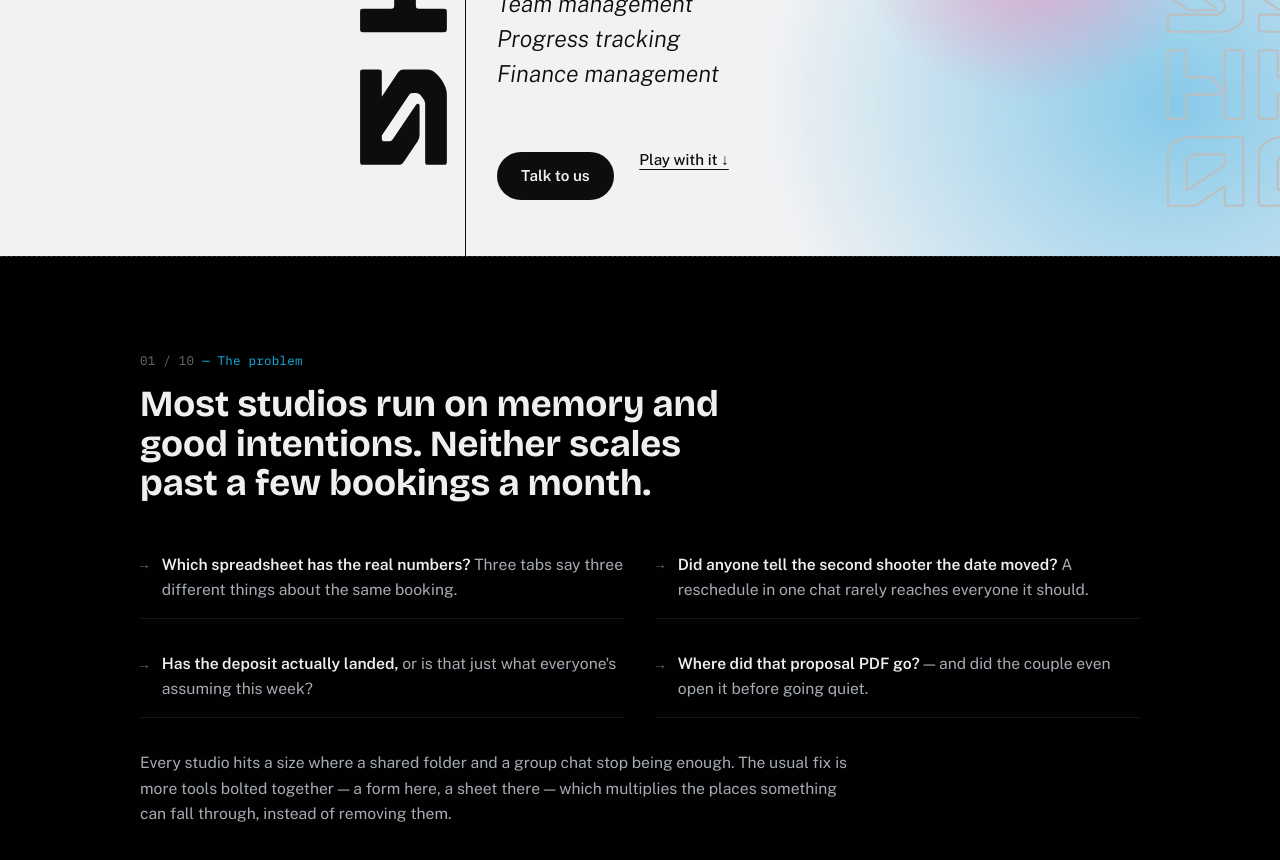
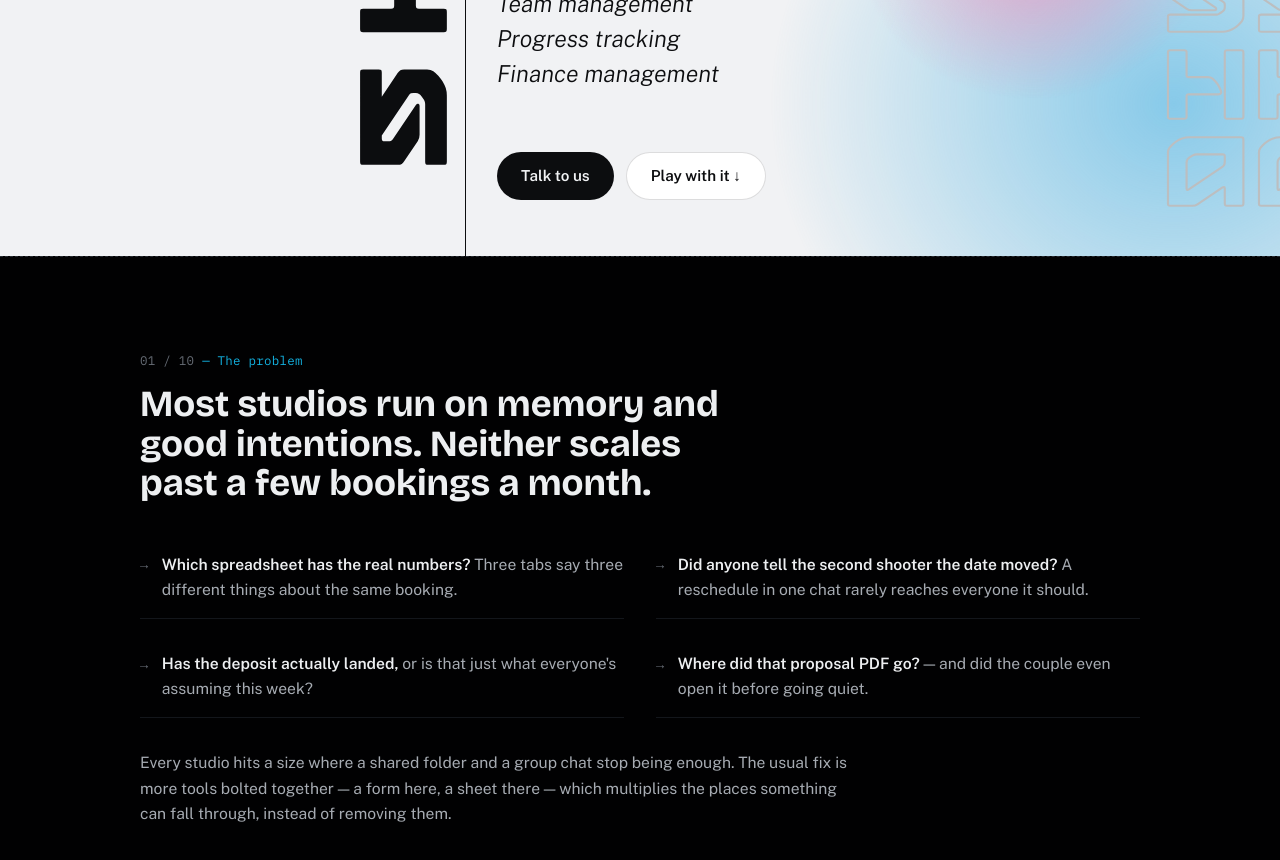
Before and after one commit to hirosaka-corp/Shinzo-pitch-, a plain HTML site: page index.html in a window 1280 px wide. Shown: the part 1360-2220 px from the top of the page. Drawn offline with nearby package versions, Linux system fonts and the light colour scheme; a web font is replaced by a local one.

Commit message:
Make "Play with it" a white pill beside "Talk to us"
Same size and shape as the primary pill, white with a hairline edge so it
holds on the off-white paper; the pair now sits 12px apart.

Co-Authored-By: Claude Opus 5.5 <noreply@anthropic.com>

```diff
--- a/index.html
+++ b/index.html
@@ -1325,7 +1325,7 @@
   .op-features li { overflow: hidden; }
   .op-features li > span { display: inline-block; }
 
-  .op-cta { display: flex; flex-wrap: wrap; align-items: center; gap: 1.1rem 1.6rem; margin-top: clamp(2rem, 3.5vw, 3rem); }
+  .op-cta { display: flex; flex-wrap: wrap; align-items: center; gap: 0.75rem; margin-top: clamp(2rem, 3.5vw, 3rem); }
   .op-btn {
     display: inline-flex;
     align-items: center;
@@ -1341,16 +1341,24 @@
   }
   .op-btn:hover { background: oklch(0.28 0.004 250); }
   .op-btn:active { transform: scale(0.98); }
+  /* The secondary action: the same pill as "Talk to us", in white — a
+     hairline edge keeps it defined on the off-white paper. */
   .op-link {
+    display: inline-flex;
+    align-items: center;
+    height: 3rem;
+    padding: 0 1.5rem;
+    border-radius: 999px;
+    border: 1px solid color-mix(in oklch, var(--op-ink) 14%, transparent);
+    background: #fff;
     color: var(--op-ink);
-    font-weight: 500;
+    font-weight: 600;
     font-size: 0.95rem;
-    text-decoration: underline;
-    text-underline-offset: 0.28em;
-    text-decoration-thickness: 1px;
-    transition: text-underline-offset 120ms var(--op-ease);
-  }
-  .op-link:hover { text-underline-offset: 0.4em; }
+    text-decoration: none;
+    transition: border-color 120ms var(--op-ease), transform 60ms var(--op-ease);
+  }
+  .op-link:hover { border-color: color-mix(in oklch, var(--op-ink) 35%, transparent); }
+  .op-link:active { transform: scale(0.98); }
   .op-btn:focus-visible, .op-link:focus-visible { outline: 2px solid var(--op-ink); outline-offset: 3px; }
 
   /* =====================================================================
@@ -1514,7 +1522,7 @@
     .op-title { font-size: clamp(1.5rem, 6.6vw, 2.1rem); }
     .op-features { margin-top: 2.4rem; font-size: 1.05rem; }
     .op-cta { margin-top: 1.8rem; }
-    .op-btn { height: 2.9rem; padding: 0 1.3rem; }
+    .op-btn, .op-link { height: 2.9rem; padding: 0 1.3rem; }
   }
   @media (max-width: 380px) {
     .op-row2 { grid-template-columns: 3.2rem minmax(0, 1fr); }
```
